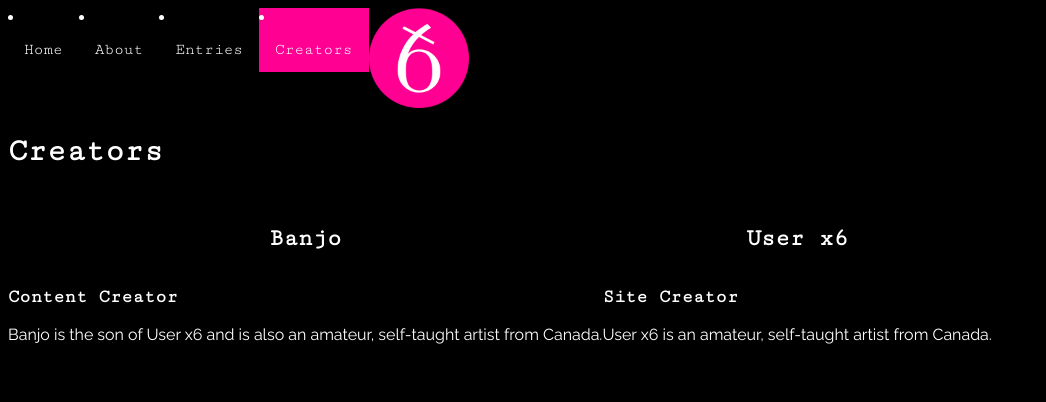
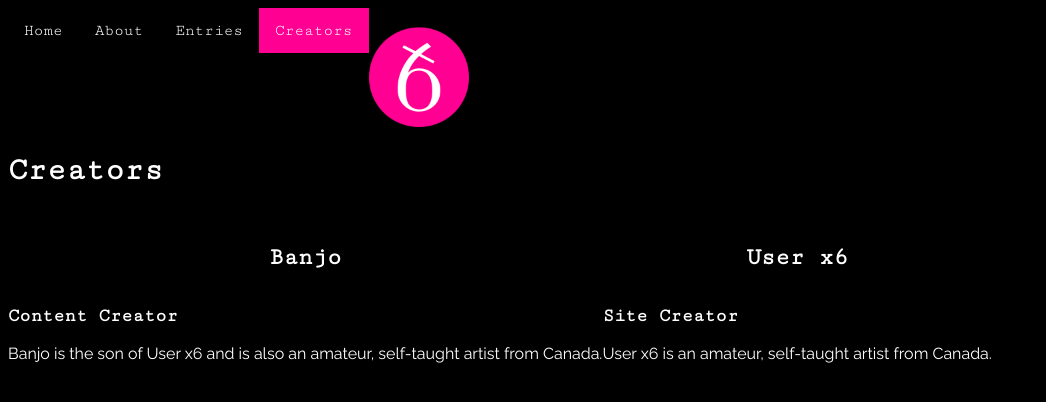
Before and after one commit to userx6/userx6.github.io, a Jekyll site: the page built from creators.html, in a window 1280 px wide. Shown: the top 402 px of the page, without its empty margins (0-1046 px from the left). Built offline with Jekyll 4.4.1, drawn with Linux system fonts in a browser that asks for light colours.

Commit message:
Fixing ul issues from nav settings

```diff
--- a/_layouts/default.html
+++ b/_layouts/default.html
@@ -10,6 +10,7 @@
   </head>
   <body>
     {% include navigation.html %}
+    <br />
     <img src=https://userx6.github.io/assets/images/x6.png alt="x6" width="100px")<br />
     {{ content }}
   </body>
--- a/_sass/main.scss
+++ b/_sass/main.scss
@@ -25,6 +25,7 @@
 }
 
 li {
+  list-style-type: none;
   float: left;
 }
 
@@ -39,3 +40,7 @@
 li a:hover:not(.active) {
   background-color: #000;
 }
+
+.posts {
+  text-align:left;
+}
--- a/creators.html
+++ b/creators.html
@@ -6,7 +6,7 @@
 
 <ul>
   {% for creator in site.creators %}
-    <li>
+    <li class="posts">
       <h2><a href="{{ creator.url }}">{{ creator.name }}</a></h2>
       <h3>{{ creator.position }}</h3>
       <p>{{ creator.content | markdownify }}</p>
--- a/entries.html
+++ b/entries.html
@@ -6,7 +6,7 @@
 
 <ul>
   {% for post in site.posts %}
-    <li>
+    <li class="posts">
       <h2><a href="{{ post.url }}">{{ post.title }}</a></h2>
       {{ post.excerpt }}
     </li>
```
